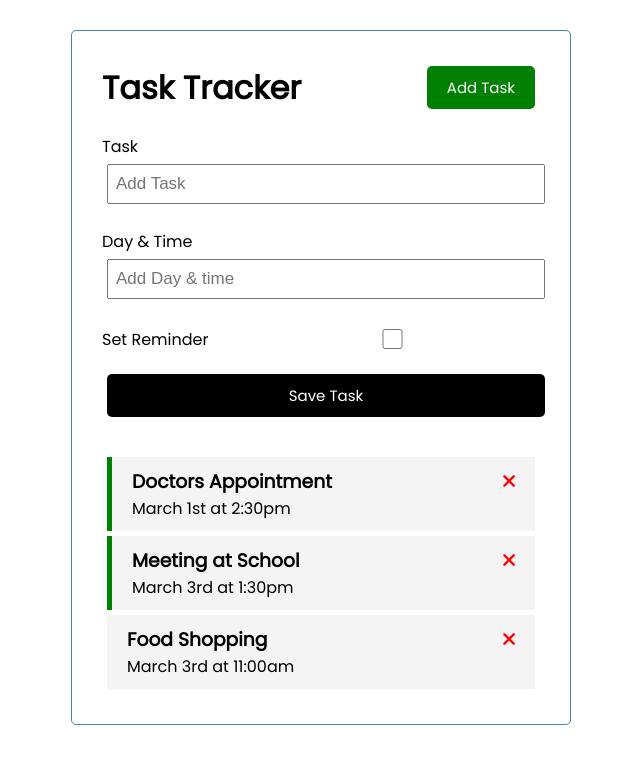
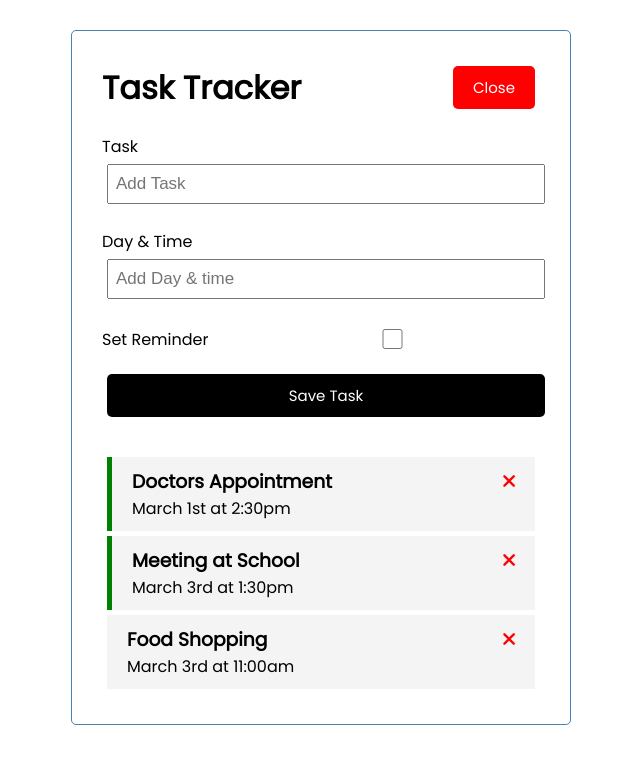
Before and after one commit to JJHPhoto/vue-crash-course, a Vue app in the folder task-manager/: page / in a window 1280 px wide. Both pictures are taken after a click on the button "Add Task". Shown: the top 764 px of the page, without its empty margins (319-959 px from the left). Built offline with nearby package versions, Linux system fonts and the light colour scheme.

Commit message:
Added functinality and style to the Add Task button. Wrote out some notes on an issue I had while working through this.

```diff
--- a/task-manager/src/App.vue
+++ b/task-manager/src/App.vue
@@ -1,7 +1,13 @@
 <template>
   <div class="container">
-    <Header title="Task Tracker" />
-    <AddTask @add-task="addTask" />
+    <Header
+      @toggle-add-task="toggleAddTask"
+      title="Task Tracker"
+      :showAddTask="showAddTask"
+    />
+    <div v-if="showAddTask">
+      <AddTask @add-task="addTask" />
+    </div>
     <Tasks
       @toggle-reminder="toggleReminder"
       @delete-task="deleteTask"
@@ -25,9 +31,13 @@
   data() {
     return {
       tasks: [],
+      showAddTask: false,
     };
   },
   methods: {
+    toggleAddTask() {
+      this.showAddTask = !this.showAddTask;
+    },
     addTask(task) {
       this.tasks = [...this.tasks, task];
     },
--- a/task-manager/src/components/Button.vue
+++ b/task-manager/src/components/Button.vue
@@ -13,7 +13,7 @@
   },
   methods: {
     onClick() {
-      console.log("click");
+      this.$emit("btn-click");
     },
   },
 };
--- a/task-manager/src/components/Header.vue
+++ b/task-manager/src/components/Header.vue
@@ -1,7 +1,11 @@
 <template>
   <header>
     <h1>{{ title }}</h1>
-    <Button text="Add Task" color="green" />
+    <Button
+      @btn-click="$emit('toggle-add-task')"
+      :text="showAddTask ? 'Close' : 'Add Task'"
+      :color="showAddTask ? 'red' : 'green'"
+    />
   </header>
 </template>
 
@@ -11,15 +15,12 @@
 export default {
   name: "Header",
   props: {
-    title: {
-      type: String,
-      default: "Hello World",
-    },
-    components: {
-      Button,
-    },
+    title: String,
+    showAddTask: Boolean,
   },
-  components: { Button },
+  components: {
+    Button,
+  },
 };
 </script>
 
```
Also changed, not shown: 1 other file (tests, documents, lock files or other folders).
